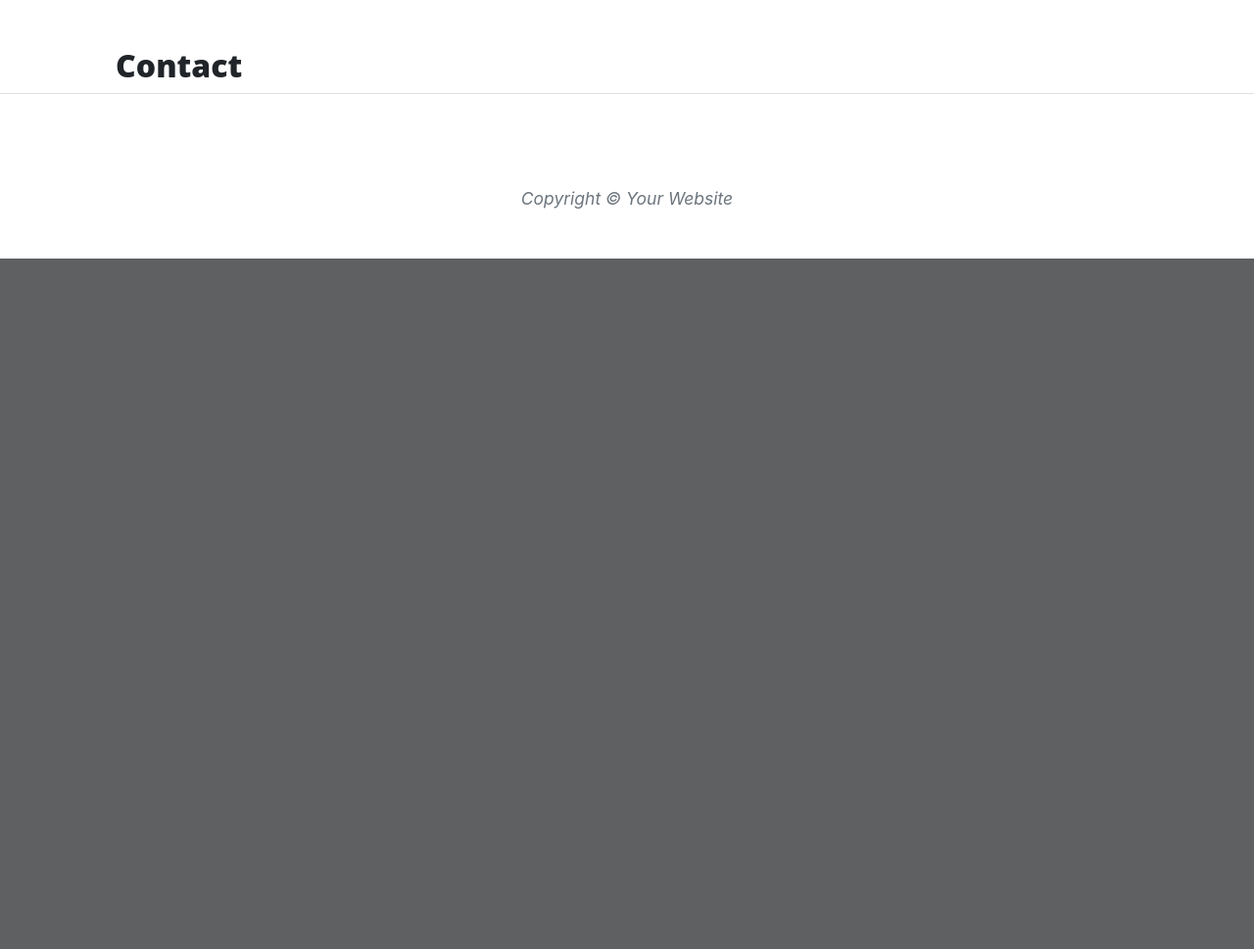
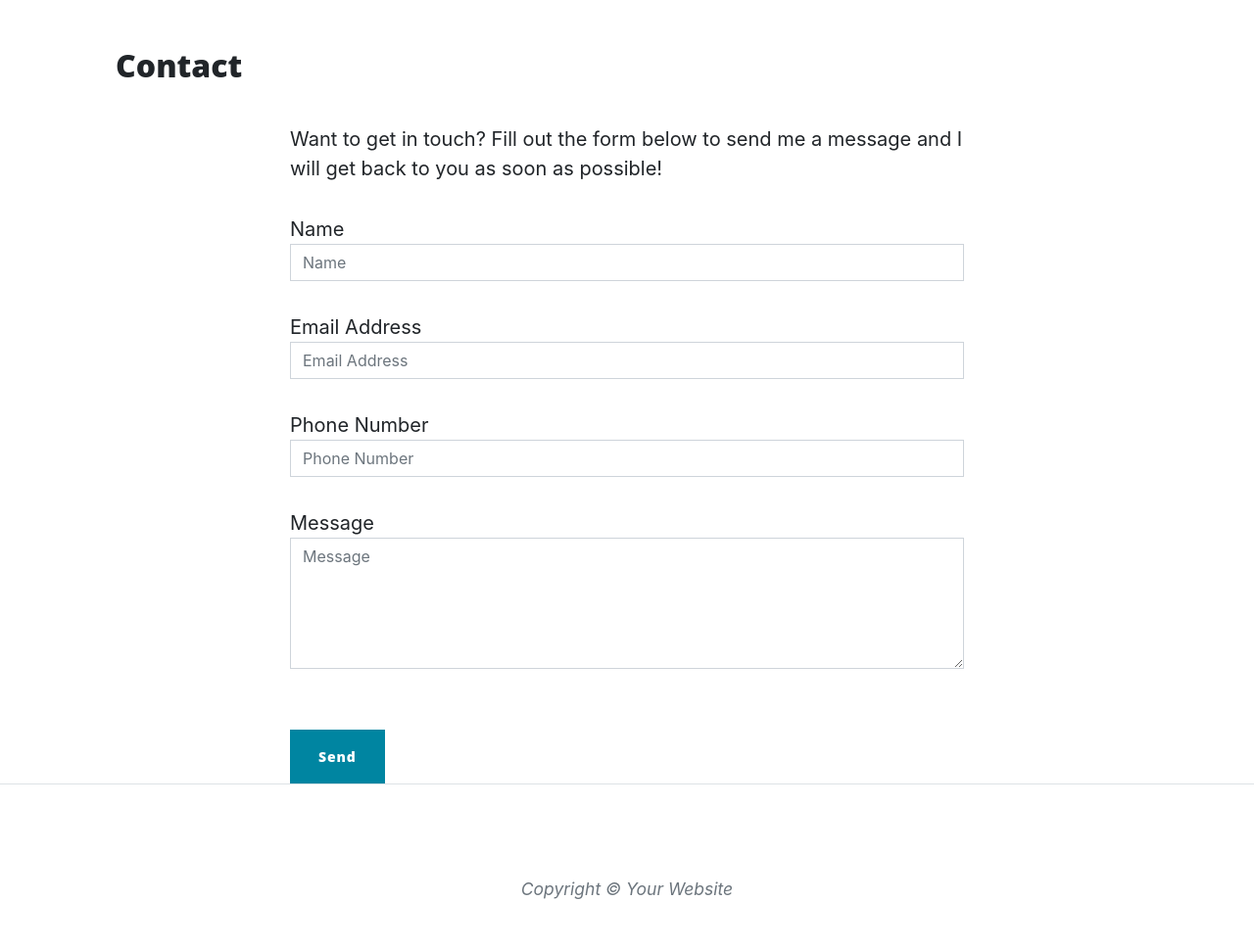
Before and after one commit to bky201/flask-pro, a Flask app: page /contact in a window 1280 px wide. Shown: the part 628-1597 px from the top of the page at 98% size. Before the commit the page ends 892 px from the top, so only its background shows below. Run offline with Flask 3, Linux system fonts and the light colour scheme; some libraries are stand-ins or nearby versions.

Commit message:
Create a form in a Templete

```diff
--- a/run.py
+++ b/run.py
@@ -1,4 +1,5 @@
 import os
+import json
 from flask import Flask, render_template  #Flask is a class
 
 # craete an instance of this class
@@ -10,7 +11,20 @@ def index():
 
 @app.route("/about")
 def about():
-    return render_template("about.html", page_title='About')
+    data = []
+    with open("data/company.json", "r") as json_data:
+        data = json.load(json_data)
+    return render_template("about.html", page_title='About', company=data)
+
+@app.route("/about/<member_name>")
+def about_member(member_name):
+    member = {}
+    with open("data/company.json", "r") as json_data:
+        data = json.load(json_data)
+        for obj in data:
+            if obj["url"] == member_name:
+                member = obj
+    return render_template("member.html", member=member)
 
 @app.route("/contact")
 def contact():
--- a/templates/contact.html
+++ b/templates/contact.html
@@ -1,4 +1,45 @@
 {% extends "base.html" %}
 {% block content %}
     <h2>{{ page_title }}</h2>
+
+    <div class="row">
+		<div class="col-lg-8 col-md-10 mx-auto">
+			<p>Want to get in touch? Fill out the form below to send me a message and I will get back to you as soon as possible!</p>
+			<form name="sentMessage" id="contactForm" novalidate>
+				<div class="control-group">
+					<div class="form-group floating-label-form-group controls">
+						<label>Name</label>
+						<input type="text" class="form-control" placeholder="Name" id="name" required data-validation-required-message="Please enter your name.">
+						<p class="help-block text-danger"></p>
+					</div>
+				</div>
+				<div class="control-group">
+					<div class="form-group floating-label-form-group controls">
+						<label>Email Address</label>
+						<input type="email" class="form-control" placeholder="Email Address" id="email" required data-validation-required-message="Please enter your email address.">
+						<p class="help-block text-danger"></p>
+					</div>
+				</div>
+				<div class="control-group">
+					<div class="form-group col-xs-12 floating-label-form-group controls">
+						<label>Phone Number</label>
+						<input type="tel" class="form-control" placeholder="Phone Number" id="phone" required data-validation-required-message="Please enter your phone number.">
+						<p class="help-block text-danger"></p>
+					</div>
+				</div>
+				<div class="control-group">
+					<div class="form-group floating-label-form-group controls">
+						<label>Message</label>
+						<textarea rows="5" class="form-control" placeholder="Message" id="message" required data-validation-required-message="Please enter a message."></textarea>
+						<p class="help-block text-danger"></p>
+					</div>
+				</div>
+				<br>
+				<div id="success"></div>
+				<div class="form-group">
+					<button type="submit" class="btn btn-primary" id="sendMessageButton">Send</button>
+				</div>
+			</form>
+		</div>
+	</div>
 {% endblock %}
```
Also changed, not shown: data/company.json (added, +80 -0 lines), templates/about.html (+26 -8 lines), templates/member.html (added, +15 -0 lines).
